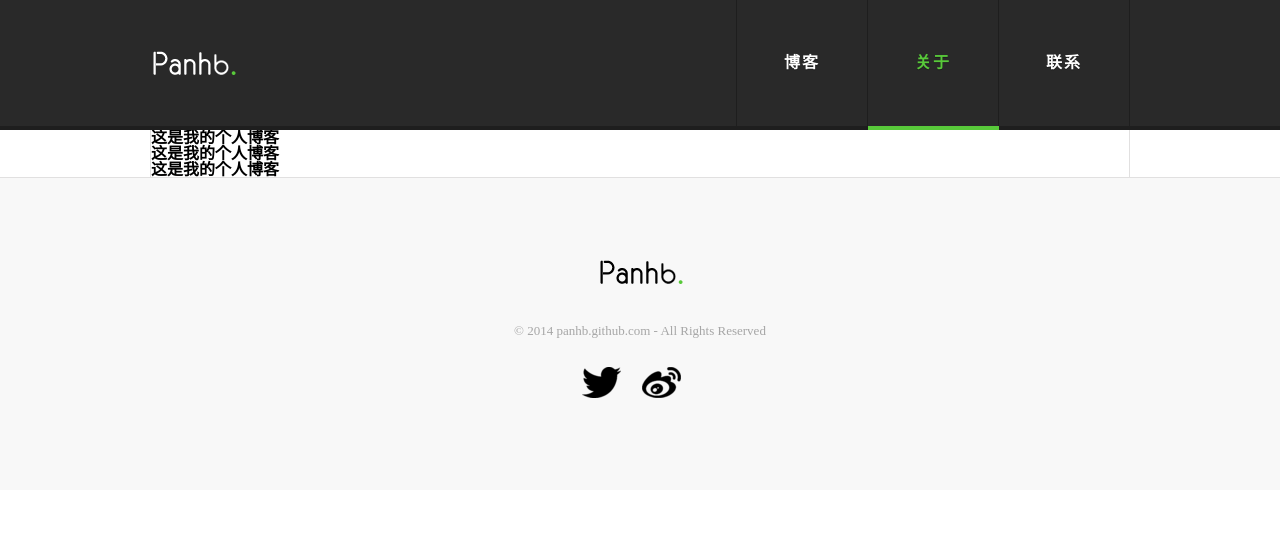
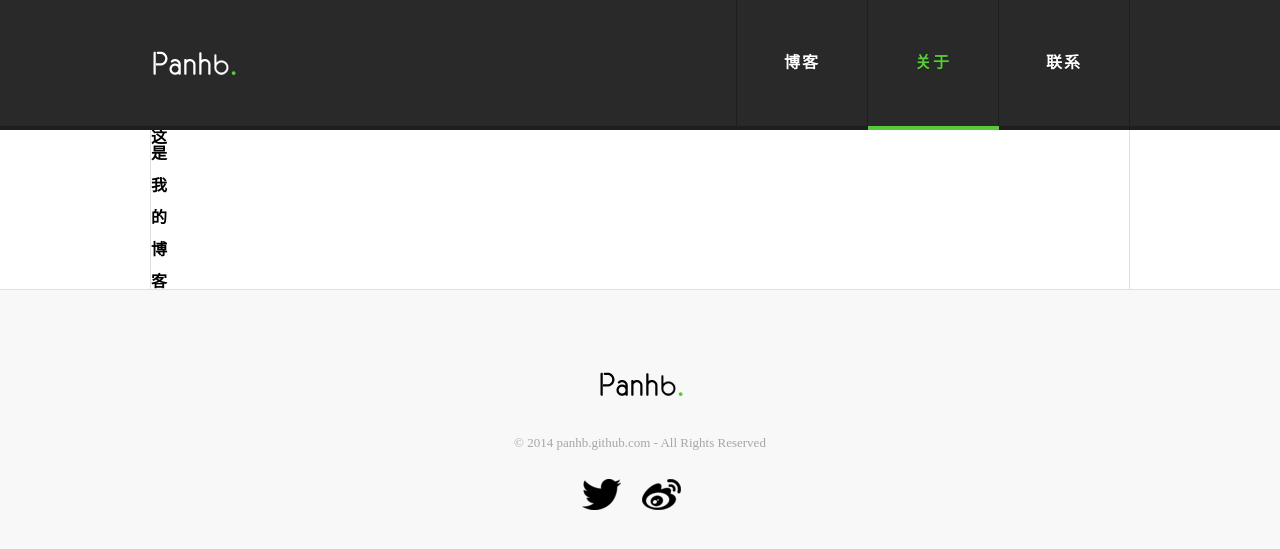
Before and after one commit to panhb/panhb.github.io, a Jekyll site: the page built from adout.html, in a window 1280 px wide. Shown: the top 549 px of the page. Built offline with Jekyll 4.4.1, drawn with Linux system fonts in a browser that asks for light colours.

Commit message:
Update adout.html

```diff
--- a/adout.html
+++ b/adout.html
@@ -15,9 +15,12 @@ layout: default
     </div>
   </header>
       <section class="main wrapper">
-	    <h1>这是我的个人博客</h1>
-	    <h1>这是我的个人博客</h1>
-	    <h1>这是我的个人博客</h1>
+	    <h1>这</h1>
+	    <h2>是</h2><br>
+	    <h3>我</h3><br>
+	    <h4>的</h4><br>
+	    <h5>博</h5><br>
+	    <h6>客</h6>
 
 
 
```
